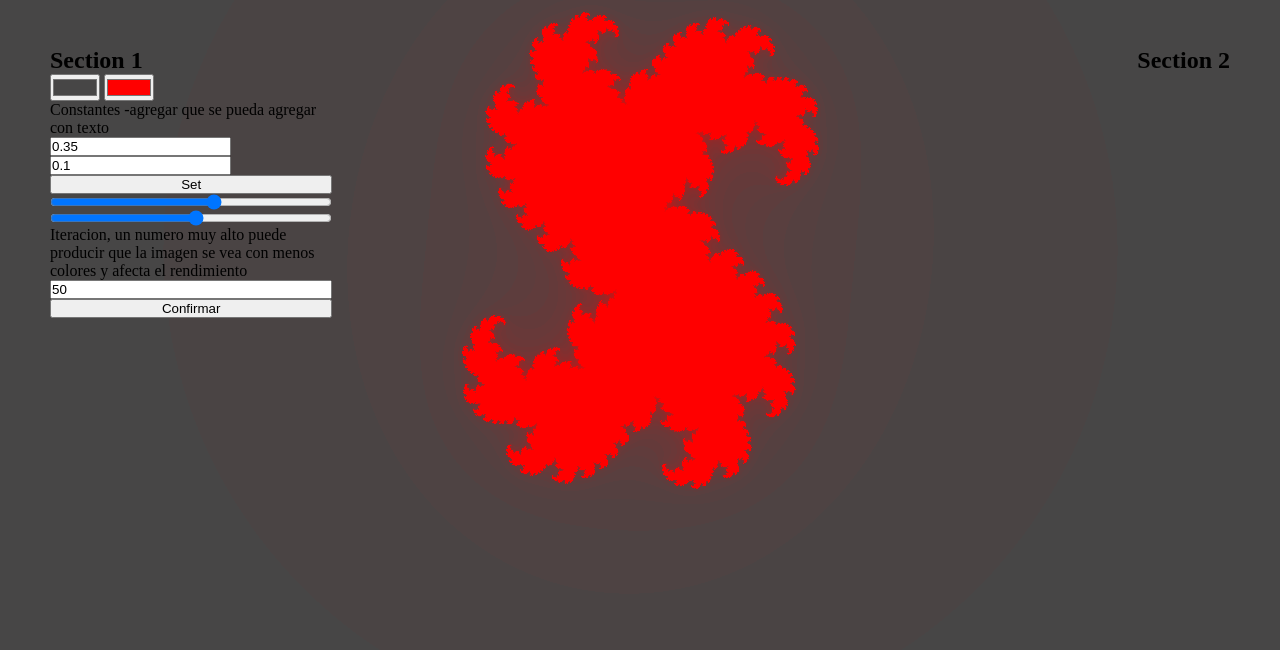
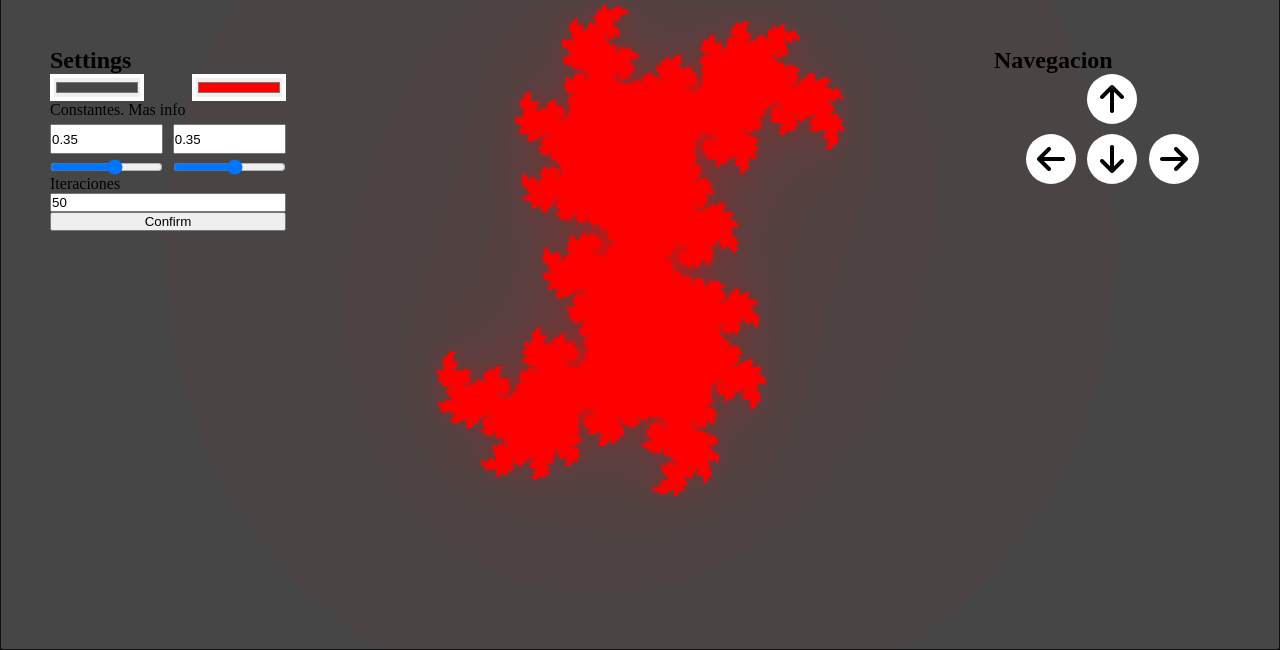
Before and after one commit to JoelRondinelPacheco/Fractals, a plain HTML site: page index.html in a window 1280 px wide. Shown: the part 150-800 px from the top of the page. Drawn offline with Linux system fonts and the light colour scheme.

Commit message:
Mejora del UI

```diff
--- a/index.html
+++ b/index.html
@@ -8,35 +8,49 @@
     <header><h1>Fractales</h1></header>
     <main class="main-container">
       <div class="config-container">
-        <h2>Section 1</h2>
+        <h2>Settings</h2>
         <div class="container-colores">
           <input id="color1" type="color" value="#474646" />
           <input id="color2" type="color" value="#ff0000" />
         </div>
         <div class="containerparametros">
-          <p>Constantes -agregar que se pueda agregar con texto</p>
+          <p>Constantes. Mas info</p>
           <div class="input-text">
             <input type="text" id="real" />
             <input type="text" name="" id="imag" />
           </div>
-          <button id="setConstante">Set</button>
-          <input id="sliderReal" type="range" min="-2" max="2" step="0.01" />
-          <input id="sliderImag" type="range" min="-3" max="3" step="0.01" />
+          <div class="sliders">
+            <input id="sliderReal" type="range" min="-2" max="2" step="0.01" />
+            <input id="sliderImag" type="range" min="-3" max="3" step="0.01" />
+          </div>
+          <p>Iteraciones</p>
 
-          <p>
-            Iteracion, un numero muy alto puede producir que la imagen se vea
-            con menos colores y afecta el rendimiento
-          </p>
           <input id="iteraciones" type="text" />
-          <button id="confBtn">Confirmar</button>
+          <button id="confBtn">Confirm</button>
         </div>
       </div>
-      <div><h2>Section 2</h2></div>
+      <div class="navegacion">
+        <h2>Navegacion</h2>
+        <div class="navarrows">
+          <div id="arr">
+            <i id="up" class="fa-solid fa-arrow-up fa-2x"></i>
+          </div>
+          <div class="flechasabajo">
+            <i id="left" class="fa-solid fa-arrow-up fa-2x"></i>
+            <i id="down" class="fa-solid fa-arrow-up fa-2x"></i>
+            <i id="right" class="fa-solid fa-arrow-up fa-2x"></i>
+          </div>
+        </div>
+      </div>
     </main>
 
     <canvas id="canvasF" tabindex="0"></canvas>
 
     <footer></footer>
+    <script
+      src="https://kit.fontawesome.com/a9ed0c9692.js"
+      crossorigin="anonymous"
+    ></script>
     <script src="main.js"></script>
   </body>
 </html>
--- a/main.js
+++ b/main.js
@@ -2,7 +2,6 @@ const color1 = document.getElementById('color1');
 const color2 = document.getElementById('color2');
 const real = document.getElementById('real');
 const imag = document.getElementById('imag');
-const setCtte = document.getElementById('setConstante');
 const sliderReal = document.getElementById('sliderReal')
 const sliderImag = document.getElementById('sliderImag')
 const canvas = document.getElementById('canvasF');
@@ -21,8 +20,6 @@ TODO:
 
 canvas.width = window.innerWidth;
 canvas.height = window.innerHeight;
-console.log(canvas.width)
-console.log(canvas.height)
 
 const datosImag = contexto.getImageData(0, 0, canvas.width, canvas.height);
 var data = datosImag.data;
@@ -31,102 +28,102 @@ var color1V = hexToRgb(color1.value);
 var color2V = hexToRgb(color2.value);
 var coloresRender;
 
+var datos = {
+    cR: 0.35,
+    cI: 0.35,
+    maxIt: 50,
+    colores: [color1V, color2V],
+    anchoInicial: 6,
+}
 var movV = 0;
 var movH = 0;
 
-
-var anchoInicial = 6;
-var altoInicial = anchoInicial * canvas.height / canvas.width;
-
-var cReal = 0.35;
-var cImaginaria = 0.1;
-var maxIt = 50;
-var colores = [color1V, color2V];
+var altoInicial = datos.anchoInicial * canvas.height / canvas.width;
 
 window.addEventListener('load', function () {
-    console.log('Entro')
-    coloresRender = setColores(maxIt, colores)
-    renderizarCanvas(anchoInicial, altoInicial, movV, movH, cReal, cImaginaria, coloresRender, maxIt, 100, canvas.width, canvas.height, data);
+    coloresRender = setColores(datos.maxIt, datos.colores)
+    renderizarCanvas(datos.anchoInicial, altoInicial, movV, movH, datos.cR, datos.cI, coloresRender, datos.maxIt, 100, canvas.width, canvas.height, data);
     contexto.putImageData(datosImag, 0, 0)
 })
+real.value = datos.cR;
+imag.value = datos.cI;
+sliderReal.value = datos.cR;
+sliderImag.value = datos.cI;
 
-// Cambio iteraciones/valores
-real.value = cReal;
-imag.value = cImaginaria;
-sliderReal.value = cReal;
-sliderImag.value = cImaginaria;
+iteraciones.value = datos.maxIt;
 
-setCtte.addEventListener('click', function () {
-    cReal = Number(real.value);
-    cImaginaria = Number(imag.value)
-    renderizarCanvas(anchoInicial, altoInicial, movV, movH, cReal, cImaginaria, coloresRender, maxIt, 100, canvas.width, canvas.height, data);
-    contexto.putImageData(datosImag, 0, 0)
+confirmarBtn.addEventListener('click', function () {
+    datos.cR = Number(real.value);
+    datos.cI = Number(imag.value);
+    sliderReal.value = datos.cR;
+    sliderImag.value = datos.cI;
+    datos.maxIt = Number(iteraciones.value);
+    console.log(datos.cR + " " + datos.cI)
+    coloresRender = setColores(datos.maxIt, datos.colores);
+    renderizarCanvas(datos.anchoInicial, altoInicial, movV, movH, datos.cR, datos.cI, coloresRender, datos.maxIt, 100, canvas.width, canvas.height, data);
+    contexto.putImageData(datosImag, 0, 0);
+    canvas.focus();
 })
 
-iteraciones.value = maxIt;
-iteraciones.addEventListener('change', function (e) {
-    maxIt = Number(e.target.value);
-})
-confirmarBtn.addEventListener('click', function () {
-    coloresRender = setColores(maxIt, colores);
-    renderizarCanvas(anchoInicial, altoInicial, movV, movH, cReal, cImaginaria, coloresRender, maxIt, 100, canvas.width, canvas.height, data);
-    contexto.putImageData(datosImag, 0, 0)
-})
+canvas.focus();
 
 // Cambio de colores
 color1.addEventListener('change', function () {
     color1V = hexToRgb(color1.value);
-    colores = [color1V, color2V];
-    coloresRender = setColores(maxIt, colores);
-    renderizarCanvas(anchoInicial, altoInicial, movV, movH, cReal, cImaginaria, coloresRender, maxIt, 100, canvas.width, canvas.height, data);
-    contexto.putImageData(datosImag, 0, 0)
+    datos.colores = [color1V, color2V];
+    coloresRender = setColores(datos.maxIt, datos.colores);
+    renderizarCanvas(datos.anchoInicial, altoInicial, movV, movH, datos.cR, datos.cI, coloresRender, datos.maxIt, 100, canvas.width, canvas.height, data);
+    contexto.putImageData(datosImag, 0, 0);
+    canvas.focus();
 })
 color2.addEventListener('change', function () {
     color2V = hexToRgb(color2.value);
-    var colores = [color1V, color2V];
-    coloresRender = setColores(maxIt, colores);
-    renderizarCanvas(anchoInicial, altoInicial, movV, movH, cReal, cImaginaria, coloresRender, maxIt, 100, canvas.width, canvas.height, data);
+    datos.colores = [color1V, color2V];
+    coloresRender = setColores(datos.maxIt, datos.colores);
+    renderizarCanvas(datos.anchoInicial, altoInicial, movV, movH, datos.cR, datos.cI, coloresRender, datos.maxIt, 100, canvas.width, canvas.height, data);
     contexto.putImageData(datosImag, 0, 0)
 })
 
 // Cambio de forma
 sliderReal.addEventListener('change', function (event) {
-    cReal = Number(event.target.value);
-    real.value = cReal;
-    renderizarCanvas(anchoInicial, altoInicial, movV, movH, cReal, cImaginaria, coloresRender, maxIt, 100, canvas.width, canvas.height, data);
+    datos.cR = Number(event.target.value);
+    real.value = datos.cR;
+    renderizarCanvas(datos.anchoInicial, altoInicial, movV, movH, datos.cR, datos.cI, coloresRender, datos.maxIt, 100, canvas.width, canvas.height, data);
     contexto.putImageData(datosImag, 0, 0);
 });
 sliderImag.addEventListener('change', function (event) {
-    cImaginaria = Number(event.target.value);
-    imag.value = cImaginaria;
-    renderizarCanvas(anchoInicial, altoInicial, movV, movH, cReal, cImaginaria, coloresRender, maxIt, 100, canvas.width, canvas.height, data);
-    contexto.putImageData(datosImag, 0, 0);
+    datos.cI = Number(event.target.value);
+    imag.value = datos.cI;
+    renderizarCanvas(datos.anchoInicial, altoInicial, movV, movH, datos.cR, datos.cI, coloresRender, datos.maxIt, 100, canvas.width, canvas.height, data);
+    contexto.putImageData(datosImag, 0, 0)
 });
 
 // Moviento
 canvas.addEventListener("keydown", (e) => {
     if (e.key == ' ') {
-        anchoInicial = anchoInicial * 0.8;
-        altoInicial = anchoInicial * canvas.height / canvas.width;
-        renderizarCanvas(anchoInicial, altoInicial, movV, movH, cReal, cImaginaria, coloresRender, maxIt, 100, canvas.width, canvas.height, data);
+        alert('espacop')
+        datos.anchoInicial = datos.anchoInicial * 0.8;
+        altoInicial = datos.anchoInicial * canvas.height / canvas.width;
+        renderizarCanvas(datos.anchoInicial, altoInicial, movV, movH, datos.cR, datos.cI, coloresRender, datos.maxIt, 100, canvas.width, canvas.height, data);
         contexto.putImageData(datosImag, 0, 0)
     } else if (e.key == 'ArrowLeft') {
-        movH = movH - 0.1 * anchoInicial;
-        renderizarCanvas(anchoInicial, altoInicial, movV, movH, cReal, cImaginaria, coloresRender, maxIt, 100, canvas.width, canvas.height, data);
+        movH = movH - 0.1 * datos.anchoInicial;
+        renderizarCanvas(datos.anchoInicial, altoInicial, movV, movH, datos.cR, datos.cI, coloresRender, datos.maxIt, 100, canvas.width, canvas.height, data);
         contexto.putImageData(datosImag, 0, 0)
     } else if (e.key == 'ArrowRight') {
-        movH = movH + 0.1 * anchoInicial;
-        renderizarCanvas(anchoInicial, altoInicial, movV, movH, cReal, cImaginaria, coloresRender, maxIt, 100, canvas.width, canvas.height, data);
+        movH = movH + 0.1 * datos.anchoInicial;
+        renderizarCanvas(datos.anchoInicial, altoInicial, movV, movH, datos.cR, datos.cI, coloresRender, datos.maxIt, 100, canvas.width, canvas.height, data);
         contexto.putImageData(datosImag, 0, 0)
     } else if (e.key == 'ArrowUp') {
         movV = movV - 0.1 * altoInicial;
-        renderizarCanvas(anchoInicial, altoInicial, movV, movH, cReal, cImaginaria, coloresRender, maxIt, 100, canvas.width, canvas.height, data);
+        renderizarCanvas(datos.anchoInicial, altoInicial, movV, movH, datos.cR, datos.cI, coloresRender, datos.maxIt, 100, canvas.width, canvas.height, data);
         contexto.putImageData(datosImag, 0, 0)
     } else if (e.key == 'ArrowDown') {
-        movV = movV + 0.1 * anchoInicial;
-        renderizarCanvas(anchoInicial, altoInicial, movV, movH, cReal, cImaginaria, coloresRender, maxIt, 100, canvas.width, canvas.height, data);
+        movV = movV + 0.1 * datos.anchoInicial;
+        renderizarCanvas(datos.anchoInicial, altoInicial, movV, movH, datos.cR, datos.cI, coloresRender, datos.maxIt, 100, canvas.width, canvas.height, data);
         contexto.putImageData(datosImag, 0, 0)
     }
+    console.log("Entro")
 });
 
 // FUNCION
--- a/style.css
+++ b/style.css
@@ -13,18 +13,45 @@ header h1 {
   padding: 30px;
   background-color: red;
 }
-
+.config-container {
+  width: 20%;
+}
 .containerparametros {
   display: flex;
   flex-direction: column;
+}
+.container-colores {
+  display: flex;
+  justify-content: space-between;
+}
+#color1,
+#color2 {
   width: 40%;
+  border: 4px solid white;
+  cursor: pointer;
 }
 
-#real {
-  flex-basis: 2;
+#setConstante {
+  padding: 5px;
 }
+
+.input-text {
+  display: flex;
+  justify-content: space-between;
+  margin: 5px 0;
+}
+#real,
 #imag {
-  flex-basis: 1;
+  height: 30px;
+  width: 48%;
+}
+.sliders {
+  display: flex;
+  justify-content: space-between;
+}
+#sliderReal,
+#sliderImag {
+  width: 48%;
 }
 
 #canvasF {
@@ -38,3 +65,45 @@ header h1 {
   justify-content: space-between;
   padding: 0 50px;
 }
+
+.navegacion {
+  width: 20%;
+}
+
+.flechasabajo {
+  display: flex;
+  align-items: center;
+  justify-content: space-evenly;
+  padding: 0 30px;
+}
+#arr {
+  display: flex;
+  justify-content: center;
+}
+
+#up,
+#left,
+#right,
+#down {
+  size: 30px;
+  padding: 5px;
+  background-color: white;
+  border-radius: 50%;
+  width: 50px;
+  height: 50px;
+  display: flex;
+  align-items: center;
+  justify-content: center;
+}
+
+#left {
+  transform: rotate(-90deg);
+}
+#down {
+  transform: rotate(180deg);
+  margin: 10px;
+}
+
+#right {
+  transform: rotate(90deg);
+}
```
Also changed, not shown: img/arrow-up-solid.svg (added).
